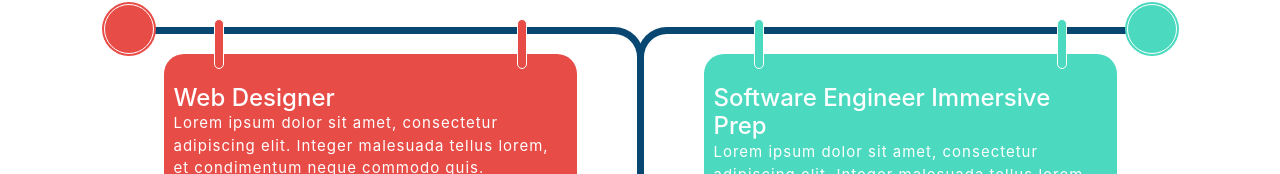
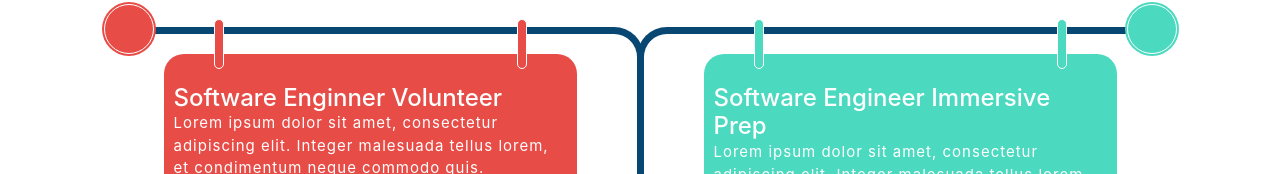
Before and after one commit to mattshin64/react-gh-pages, a React (Create React App) app: page / in a window 1280 px wide. Shown: the part 562-736 px from the top of the page. Built offline with nearby package versions, Linux system fonts and the light colour scheme.

Commit message:
fixed timeline

```diff
--- a/src/components/myexperience.js
+++ b/src/components/myexperience.js
@@ -9,7 +9,7 @@ function MyExperience(){
                         <div class="timeline">
                             <span class="icon fa fa-globe"></span>
                             <a class="timeline-content">
-                                <h3 class="title">Web Designer</h3>
+                                <h3 class="title">Software Enginner Volunteer</h3>
                                 <p class="description">
                                     Lorem ipsum dolor sit amet, consectetur adipiscing elit. Integer malesuada tellus lorem, et condimentum neque commodo quis.
                                 </p>
```
